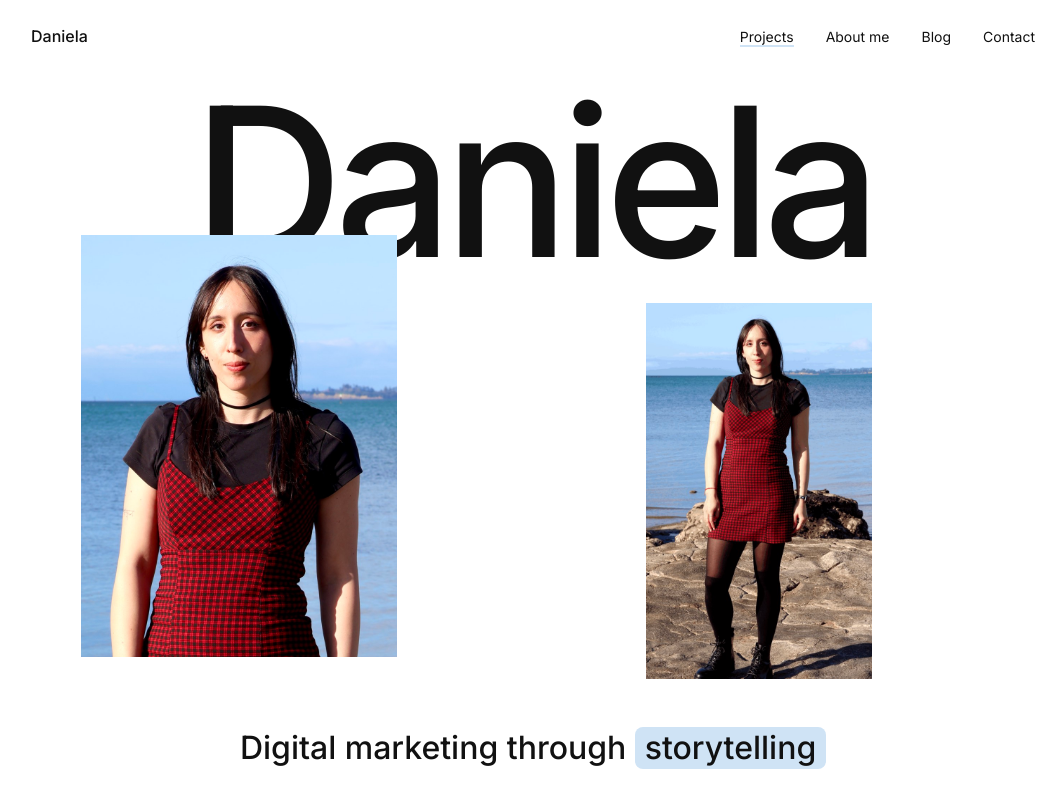
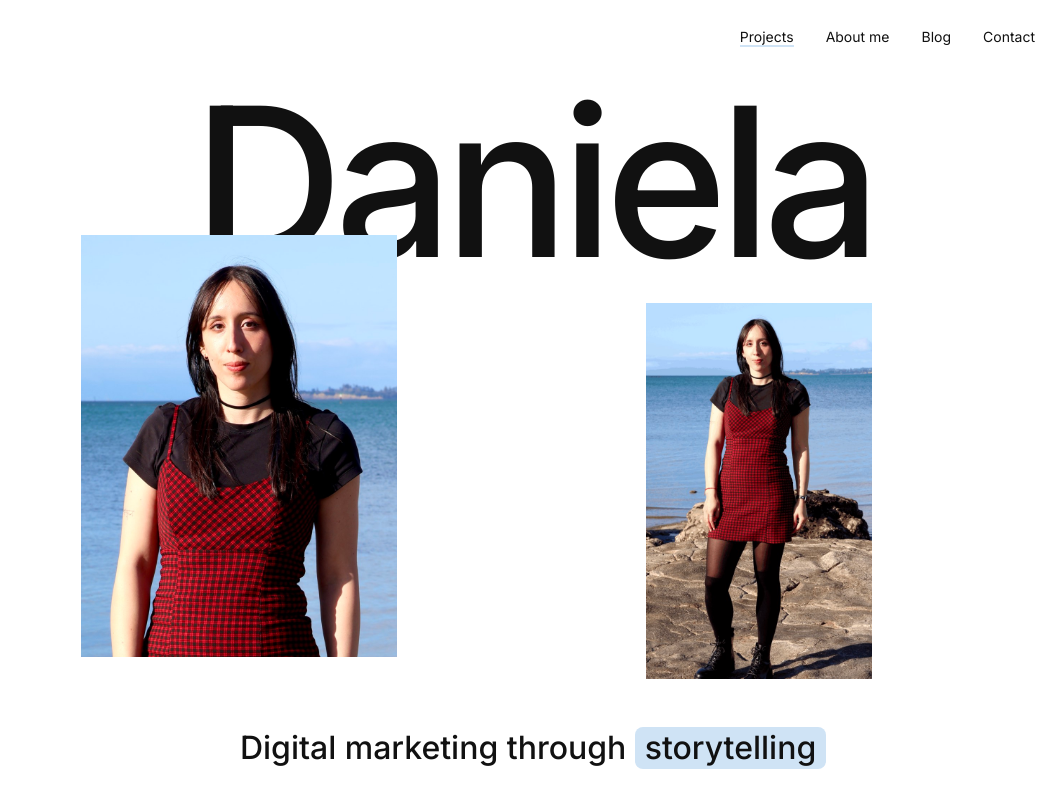
Before and after one commit to cvallescristian/dani-portfolio, a React (Vite) app: page / in a window 1280 px wide. Shown: the top 791 px of the page, without its empty margins (107-1171 px from the left). Built offline with nearby package versions, Linux system fonts and the light colour scheme.

Commit message:
feat: remove name from header

```diff
--- a/src/components/Header.css
+++ b/src/components/Header.css
@@ -8,13 +8,7 @@
 .header__inner {
   display: flex;
   align-items: center;
-  justify-content: space-between;
-}
-
-.header__name {
-  font-size: var(--fs-base);
-  font-weight: 500;
-  text-decoration: none;
+  justify-content: flex-end;
 }
 
 .header__toggle {
--- a/src/components/Header.tsx
+++ b/src/components/Header.tsx
@@ -1,6 +1,5 @@
 import { useState } from 'react'
-import { Link, NavLink } from 'react-router'
-import { profile } from '../data/profile'
+import { NavLink } from 'react-router'
 import './Header.css'
 
 const links = [
@@ -16,9 +15,6 @@ function Header() {
   return (
     <header className="header">
       <div className="container header__inner">
-        <Link className="header__name" to="/" onClick={() => setIsOpen(false)}>
-          {profile.name}
-        </Link>
         <button
           type="button"
           className={`header__toggle ${isOpen ? 'is-open' : ''}`}
```
